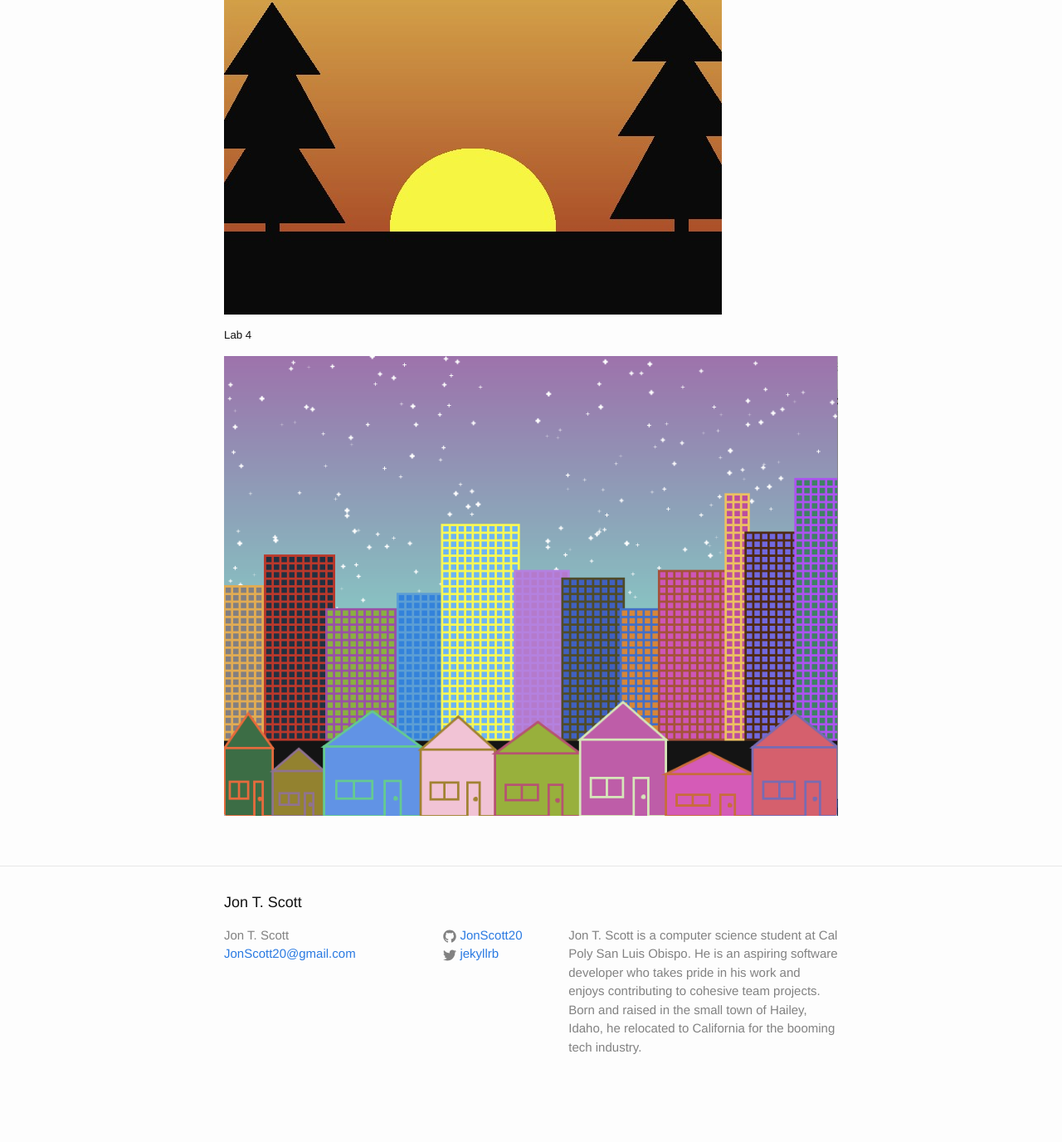
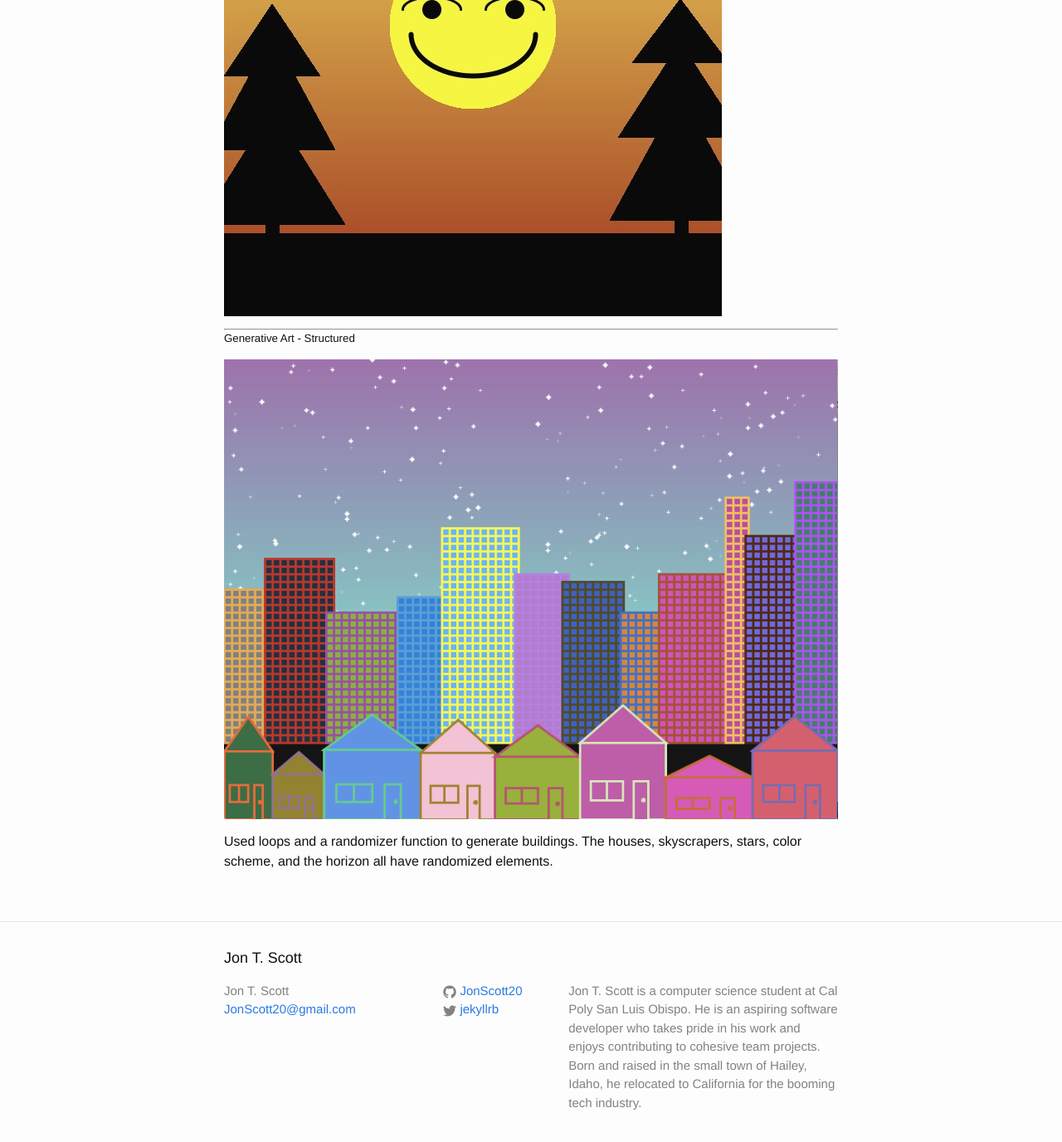
Before and after one commit to JonScott20/JonScott20.github.io, a Jekyll site: the page built from courses/cpe123.md, in a window 1280 px wide and 1400 px high, scrolled down 2292 px. Shown: the top 1376 px of the window at 83% size. Built offline with Jekyll 4.4.1, drawn with Linux system fonts in a browser that asks for light colours; our own code applies the rules of GitHub Pages for plain Markdown files; before the commit the page ends 3625 px from its top, so only the background shows below that.

Commit message:
Update cpe123.md

```diff
--- a/courses/cpe123.md
+++ b/courses/cpe123.md
@@ -20,11 +20,18 @@ Fall Quarter 2015
 
 ![Lab2](https://jonscott20.github.io/Files/cpe123/BlexbolexImitation_Traveling_Salesman.jpg)
 
+------------
+
 ##### Lab 3
 
+![Lab3](https://jonscott20.github.io/Files/cpe123/SurrealismBefore.jpg) |
 ![Lab3](https://jonscott20.github.io/Files/cpe123/SurrealismAfter.jpg)
-![Lab3](https://jonscott20.github.io/Files/cpe123/SurrealismBefore.jpg)
 
-##### Lab 4
 
-![Lab4](https://jonscott20.github.io/Files/cpe123/RandomCityScape.png)
+--------
+
+##### Generative Art - Structured
+
+![Generative Art - Structured](https://jonscott20.github.io/Files/cpe123/RandomCityScape.png)
+
+Used loops and a randomizer function to generate buildings. The houses, skyscrapers, stars, color scheme, and the horizon all have randomized elements.
```
